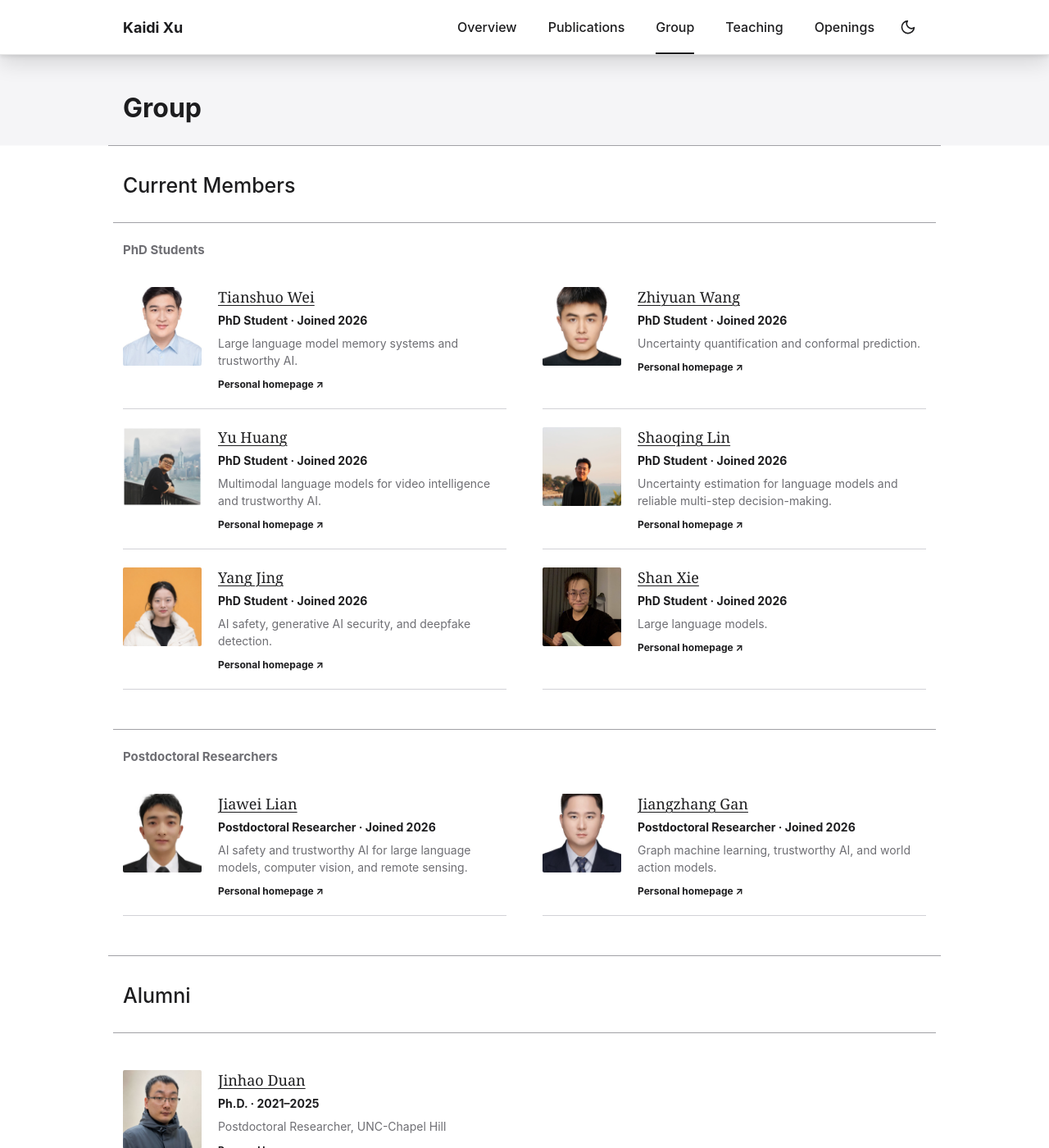
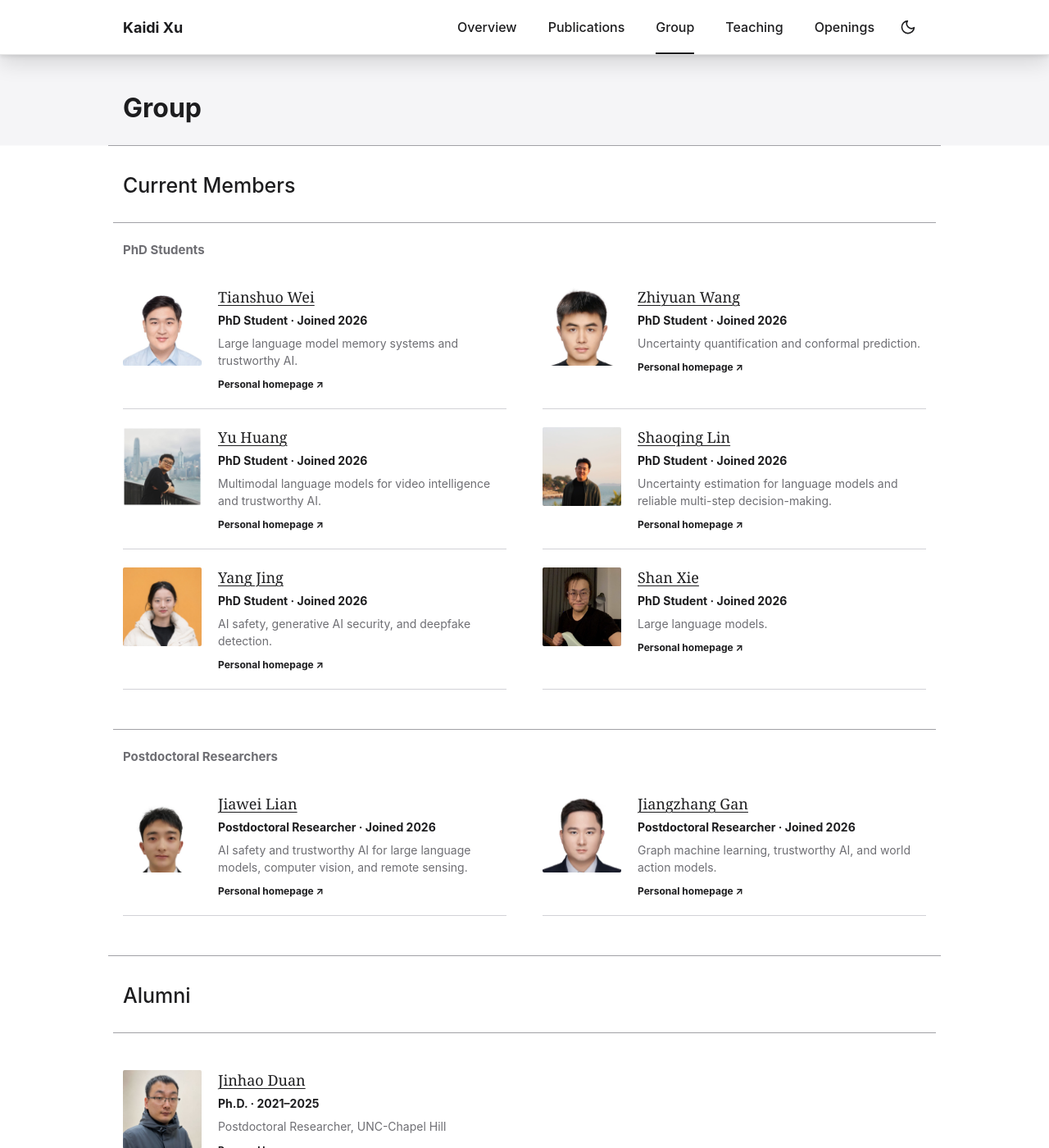
Before and after one commit to KaidiXu/kaidi-pages, a Jekyll site: the page built from site/group.html, in a window 1280 px wide and 1400 px high. Shown: the whole window at 82% size. Built offline with Jekyll 4.4.1, drawn with Linux system fonts in a browser that asks for light colours.

Commit message:
Adjust member portrait cropping

```diff
--- a/site/assets/styles.css
+++ b/site/assets/styles.css
@@ -111,7 +111,7 @@ footer { border-top: 1px solid var(--line); }
 .member-list { display: grid; grid-template-columns: 1fr 1fr; column-gap: 44px; }
 .member { position: relative; display: grid; grid-template-columns: 96px 1fr; gap: 20px; padding: 22px 0; }
 .member::after { position: absolute; right: 0; bottom: 0; left: 0; height: 1px; background: var(--line); content: ""; }
-.member-photo { width: 96px; height: 96px; border-radius: 2px; object-fit: cover; }
+.member-photo { width: 96px; height: 96px; align-self: start; border-radius: 2px; object-fit: cover; object-position: center top; }
 .member h3 { margin: 0 0 6px; font-family: var(--serif); font-size: 18px; font-weight: 500; }
 .member h3 a { text-decoration-thickness: 1px; text-underline-offset: 3px; }
 .member p { margin: 0 0 7px; color: var(--muted); font-size: 13px; line-height: 1.5; }
```
